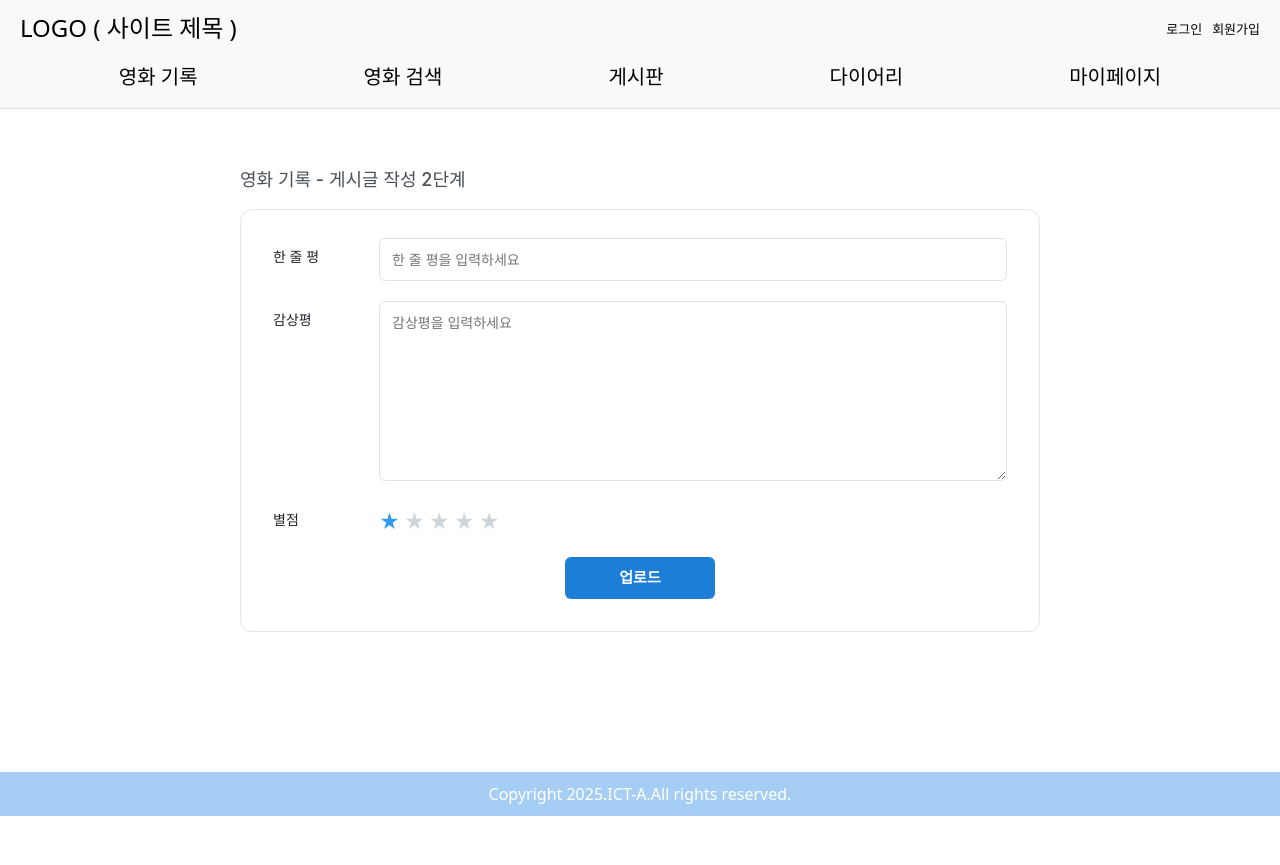
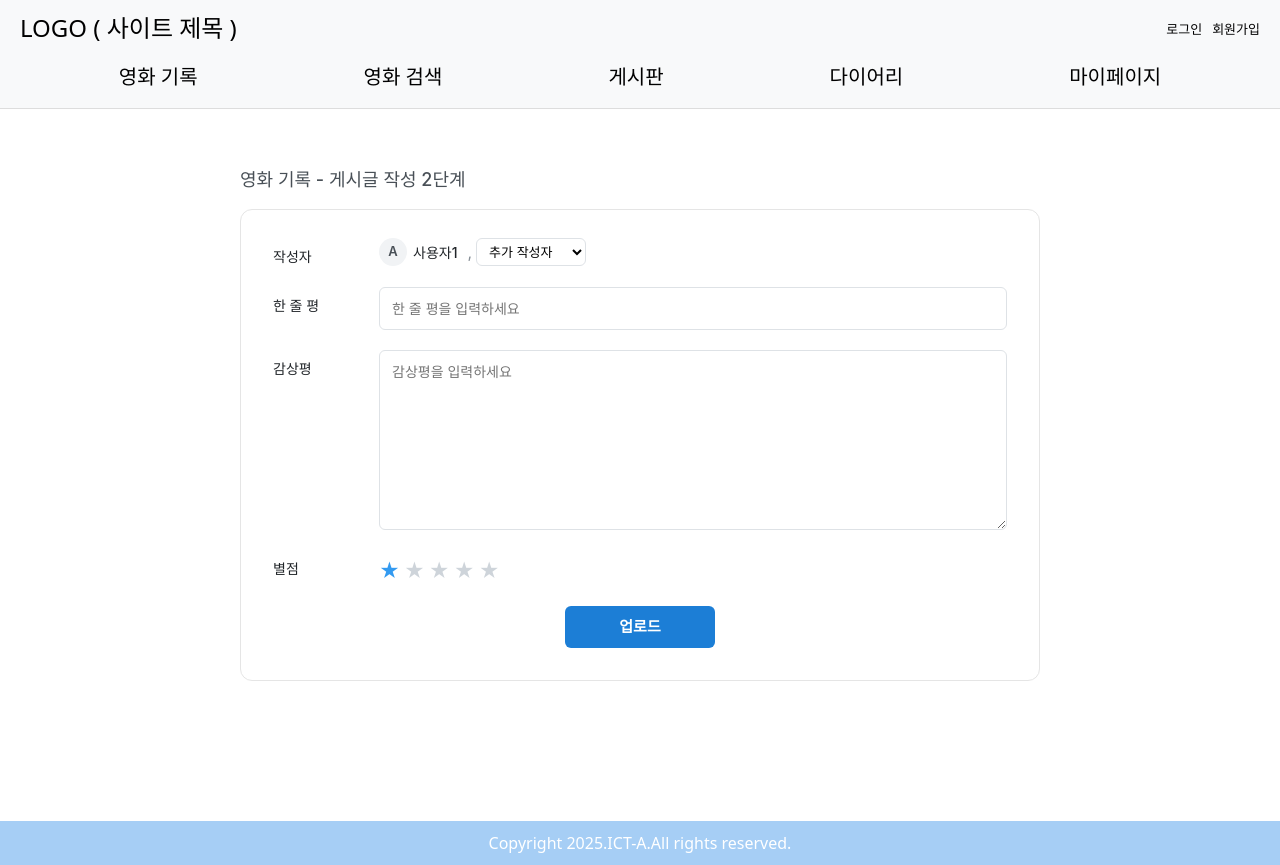
Before and after one commit to ICT-4-A/Frontend, a React (Create React App) app: page /movieform in a window 1280 px wide. Before the commit the page ends 816 px from the top, so only its background shows below. Built offline with nearby package versions, Linux system fonts and the light colour scheme.

Commit message:
feat60 : 공동 작업자 이름 추가

```diff
--- a/src/contents/Movie/MovieDetail.css
+++ b/src/contents/Movie/MovieDetail.css
@@ -259,7 +259,7 @@
   height: 40px;
   border-radius: 8px;
   border: none;
-    background-color: #3aa3e9;  /* MovieForm upload 버튼 색과 동일 */
+  background-color: #3aa3e9; /* MovieForm upload 버튼 색과 동일 */
   color: white;
   font-size: 14px;
   cursor: pointer;
--- a/src/contents/Movie/MovieDetail2.tsx
+++ b/src/contents/Movie/MovieDetail2.tsx
@@ -21,7 +21,7 @@ const MovieDetail: React.FC = () => {
             <div className="movieDetail-user-avatar">B</div>
             <div className="movieDetail-user-info">
               <div className="movieDetail-user-name">사용자2</div>
-              <span className="movieDetail-tag">판타지</span>
+              <span className="movieDetail-tag"></span>
             </div>
           </div>
 
--- a/src/contents/Movie/MovieForm.css
+++ b/src/contents/Movie/MovieForm.css
@@ -99,3 +99,62 @@
     padding-top: 0;
   }
 }
+
+/* 작성자 행 */
+.movieform-writer-row {
+  display: flex;
+  align-items: center;
+}
+
+/* 라벨 오른쪽에 영역 붙이기 */
+.movieform-writer-area {
+  flex: 1;
+  display: flex;
+  align-items: center;
+  gap: 10px;
+}
+
+/* 로그인 사용자 / 선택된 친구 공통 */
+.movieform-writer {
+  display: flex;
+  align-items: center;
+  gap: 6px;
+}
+
+.movieform-writer-avatar {
+  width: 28px;
+  height: 28px;
+  border-radius: 50%;
+  background-color: #f1f3f5;
+  display: flex;
+  align-items: center;
+  justify-content: center;
+  font-size: 13px;
+  font-weight: 600;
+  color: #495057;
+}
+
+.movieform-writer-name {
+  font-size: 14px;
+  font-weight: 500;
+}
+
+/* 친구 선택 드롭다운 */
+.movieform-coWriter {
+  display: flex;
+  align-items: center;
+  gap: 4px;
+}
+
+.writer-plus {
+  font-size: 16px;
+  color: #868e96;
+}
+
+.writer-select {
+  padding: 4px 8px;
+  border-radius: 6px;
+  border: 1px solid #dee2e6;
+  background-color: #ffffff;
+  font-size: 13px;
+}
--- a/src/contents/Movie/MovieForm.tsx
+++ b/src/contents/Movie/MovieForm.tsx
@@ -1,10 +1,35 @@
 // src/contents/Movie/MovieForm.tsx
-import React from "react";
+import React, { useState } from "react";
 import "./MovieForm.css";
 
 const MovieForm: React.FC = () => {
+  // TODO: 실제 로그인 유저 / 친구 목록은 props나 API로 대체
+  const currentUser = { nickname: "사용자1" };
+  const friends = [
+    { id: 0, nickname: "개인" },
+    { id: 1, nickname: "영화덕후99" },
+    { id: 2, nickname: "애니좋아" },
+    { id: 3, nickname: "스릴러매니아" },
+  ];
+
+  const [selectedFriendId, setSelectedFriendId] = useState<number | "">("");
+
   const handleSubmit = (e: React.FormEvent) => {
     e.preventDefault();
+
+    const selectedFriend =
+      selectedFriendId === ""
+        ? null
+        : friends.find((f) => f.id === selectedFriendId);
+
+    // 업로드 시 함께 작성자 정보 사용 예시
+    const payload = {
+      writer: currentUser.nickname,
+      coWriter: selectedFriend ? selectedFriend.nickname : null,
+      // 한줄평/감상평/별점 값은 추후 상태로 관리해서 같이 보냄
+    };
+
+    console.log("submit payload", payload);
     // 업로드 처리 로직 추가 예정
   };
 
@@ -13,6 +38,41 @@ const MovieForm: React.FC = () => {
       <h2 className="movieform-step-title">영화 기록 - 게시글 작성 2단계</h2>
 
       <form className="movieform-card" onSubmit={handleSubmit}>
+        {/* 작성자 영역 */}
+        <div className="movieform-field movieform-writer-row">
+          <label className="movieform-label">작성자</label>
+          <div className="movieform-writer-area">
+            {/* 기본: 로그인 사용자 */}
+            <div className="movieform-writer">
+              <div className="movieform-writer-avatar">A</div>
+              <span className="movieform-writer-name">
+                {currentUser.nickname}
+              </span>
+            </div>
+
+            {/* 친구 선택 드롭다운 */}
+            <div className="movieform-coWriter">
+              <span className="writer-plus">,</span>
+              <select
+                className="writer-select"
+                value={selectedFriendId}
+                onChange={(e) =>
+                  setSelectedFriendId(
+                    e.target.value === "" ? "" : Number(e.target.value)
+                  )
+                }
+              >
+                <option value="">추가 작성자</option>
+                {friends.map((friend) => (
+                  <option key={friend.id} value={friend.id}>
+                    {friend.nickname}
+                  </option>
+                ))}
+              </select>
+            </div>
+          </div>
+        </div>
+
         {/* 한 줄 평 */}
         <div className="movieform-field">
           <label className="movieform-label">한 줄 평</label>
```
Lines whose indentation alone changed are shown as unchanged.
